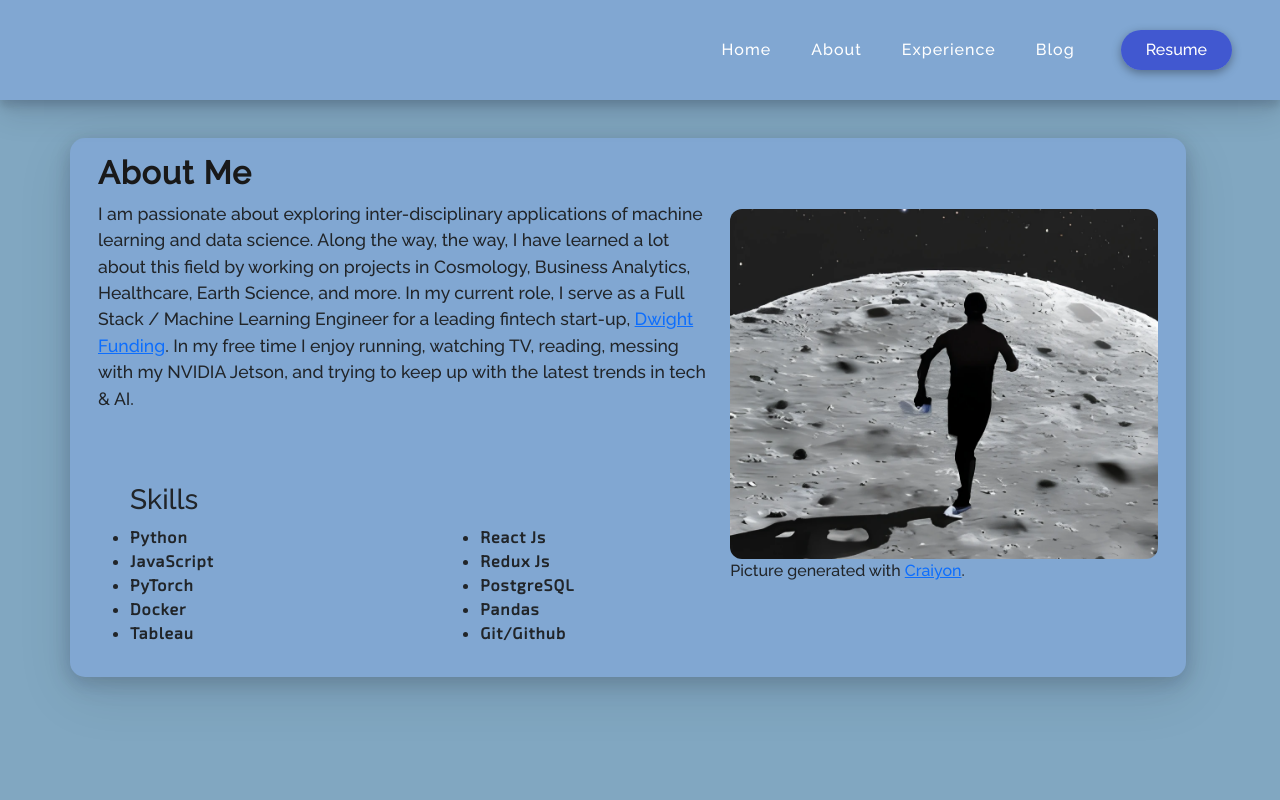
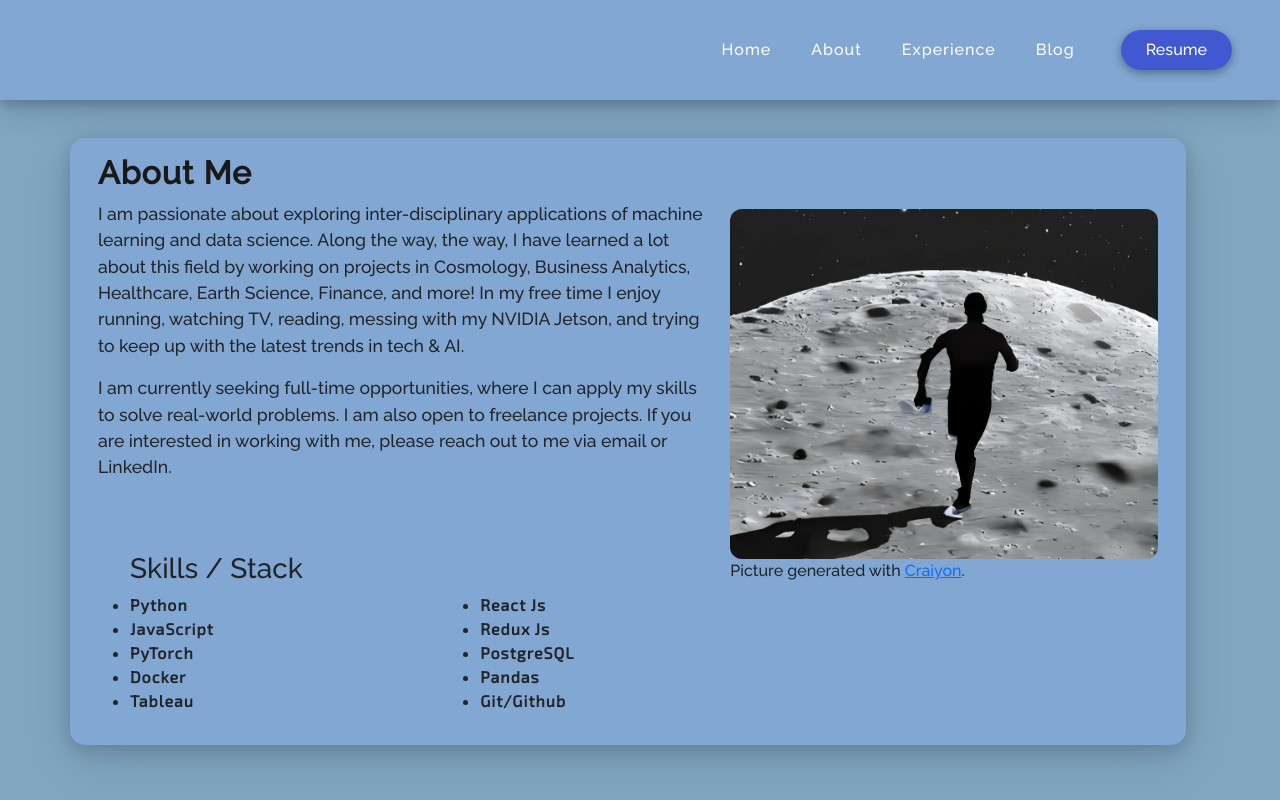
Before and after one commit to nkasmanoff/nkasmanoff.github.io, a React (Create React App) app: page /about in a window 1280 px wide. Built offline with nearby package versions, Linux system fonts and the light colour scheme; a web font is replaced by a local one.

Commit message:
fix up portfolio

```diff
--- a/src/components/Aboutpage/Aboutpage.js
+++ b/src/components/Aboutpage/Aboutpage.js
@@ -15,16 +15,20 @@ function Aboutpage() {
               I am passionate about exploring inter-disciplinary applications of
               machine learning and data science. Along the way, the way, I have
               learned a lot about this field by working on projects in
-              Cosmology, Business Analytics, Healthcare, Earth Science, and
-              more. In my current role, I serve as a Full Stack / Machine
-              Learning Engineer for a leading fintech start-up,{" "}
-              <a href="https://dwightfunding.com/">Dwight Funding</a>. In my
+              Cosmology, Business Analytics, Healthcare, Earth Science, Finance, and
+              more! In my
               free time I enjoy running, watching TV, reading, messing with my NVIDIA Jetson, and trying to
               keep up with the latest trends in tech & AI.
             </p>
+            <p className="aboutdetails">
+              I am currently seeking full-time opportunities, where I can
+              apply my skills to solve real-world problems. I am also open to
+              freelance projects. If you are interested in working with me, please
+              reach out to me via email or LinkedIn.
+              </p>
             <ul className="skilllist">
               <Row>
-                <h3>Skills</h3>
+                <h3>Skills / Stack</h3>
                 <Col md={7}>
                   <li>Python</li>
                   <li>JavaScript</li>
--- a/src/components/Blogposts/Blogposts.js
+++ b/src/components/Blogposts/Blogposts.js
@@ -27,14 +27,19 @@ function Blogposts() {
                 description="Enhanced dataset search on HuggingFace."
                 descriptionFull={
                   <>
-                  <center>
-                    <iframe
-                      src="https://nkasmanoff-searchingface.hf.space"
-                      frameborder="0"
-                      width="500"
-                      height="600"
-                    ></iframe>
-                    </center>
+
+                    <p>
+                      In May 2023, I participated in a hackathon hosted by
+                      Cornell Tech. The goal of this day was to create a
+                      tool to help users find the right dataset for their
+                      project. The tool I created is called{" "}
+                      <a href="https://nkasmanoff-searchingface.hf.space">
+                        SearchingFace
+                      </a>
+                      , and is a semantic search engine for datasets on the HuggingFace Hub. Apologies in advance if the space is down due to
+                      inactivity, but I hope the pipeline diagram above is helpful in understanding how this tool works. It's not the most
+                      elegant solution, but it was a fun project to work on!
+                    </p>
                   </>
                 }
               />
```
